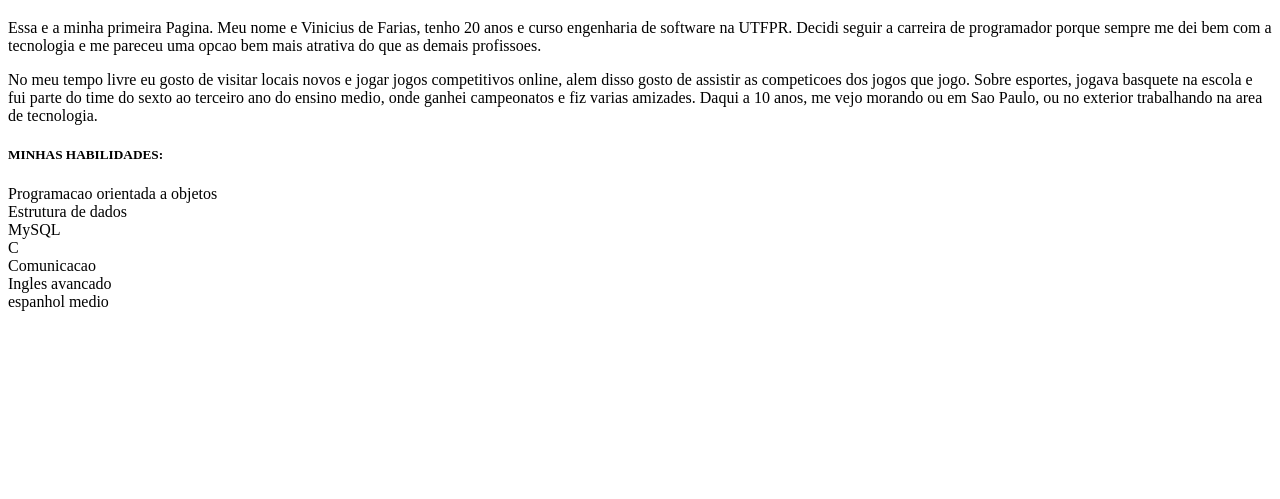
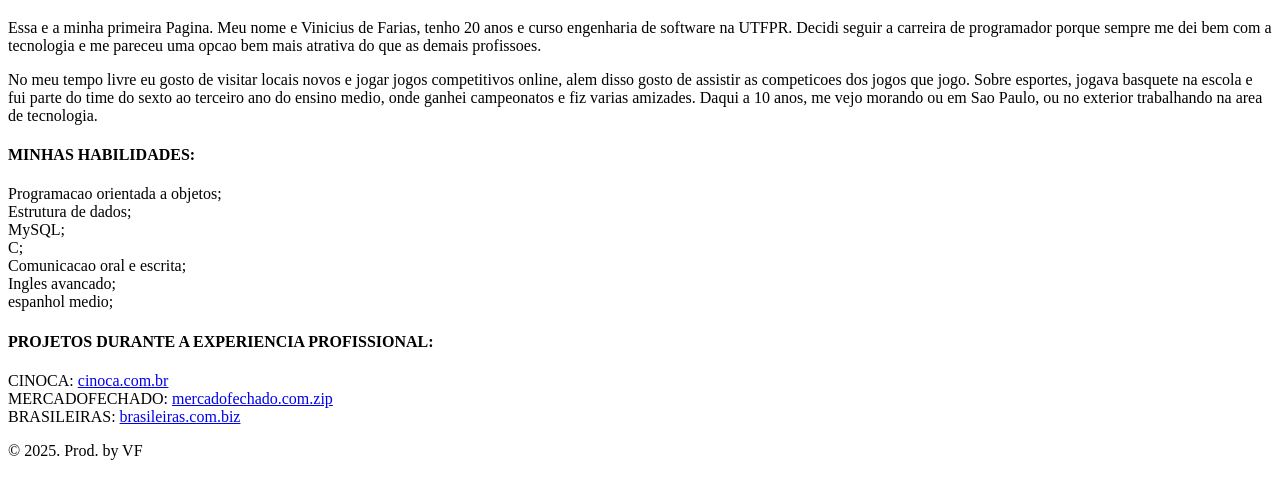
Before and after one commit to lodestaarz/PAGE001, a plain HTML site: page index.html in a window 1280 px wide. Shown: the part 61-560 px from the top of the page. Drawn offline with Linux system fonts and the light colour scheme.

Commit message:
ptqsefinal

```diff
--- a/index.html
+++ b/index.html
@@ -11,7 +11,15 @@
     <p>Essa e a minha primeira Pagina. Meu nome e Vinicius de Farias, tenho 20 anos e curso engenharia de software na UTFPR. Decidi seguir a carreira de programador porque sempre me dei bem com a tecnologia e me pareceu uma opcao bem mais atrativa do que as demais profissoes.</p>
     <P>No meu tempo livre eu gosto de visitar locais novos e jogar jogos competitivos online, alem disso gosto de assistir as competicoes dos jogos que jogo. Sobre esportes, jogava basquete na escola e fui parte do time do sexto ao terceiro ano do ensino medio, onde ganhei campeonatos e fiz varias amizades. Daqui a 10 anos, me vejo morando ou em Sao Paulo, ou no exterior trabalhando na area de tecnologia.</P>
 
-    <h5>MINHAS HABILIDADES:</h5>
-    <p>Programacao orientada a objetos <br> Estrutura de dados <br> MySQL <br> C <br> Comunicacao <br> Ingles avancado <br> espanhol medio </p>
+    <h4>MINHAS HABILIDADES:</h4>
+    <p>Programacao orientada a objetos; <br> Estrutura de dados; <br> MySQL; <br> C; <br> Comunicacao oral e escrita; <br> Ingles avancado; <br> espanhol medio; </p>
+
+    <h4>PROJETOS DURANTE A EXPERIENCIA PROFISSIONAL:</h4>
+    <p>CINOCA: <a href="#">cinoca.com.br</a> <br>
+       MERCADOFECHADO: <a href="#">mercadofechado.com.zip</a> <br>
+       BRASILEIRAS: <a href="#">brasileiras.com.biz</a><br>
+    </p>
+
+    <p>&copy; 2025. Prod. by VF</p>
 </body>
 </html>
```
